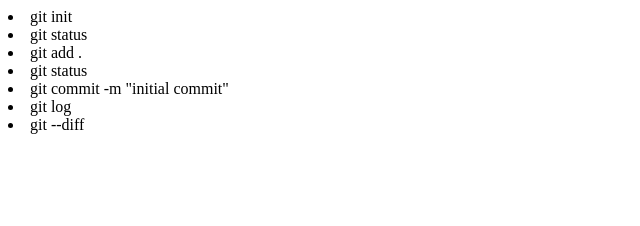
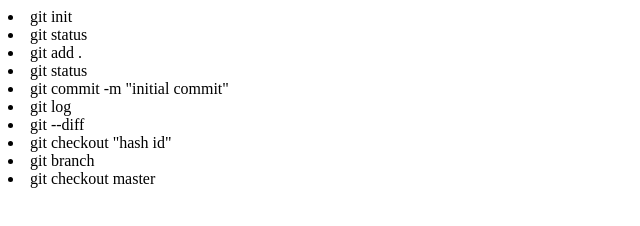
Before and after one commit to pratheekmurthy/git, a plain HTML site: page new.html in a window 1280 px wide. Shown: the whole page, without its empty margins (0-640 px from the left). Drawn offline with Linux system fonts and the light colour scheme.

Commit message:
checkout

```diff
--- a/new.html
+++ b/new.html
@@ -11,5 +11,8 @@
         <li>git commit -m "initial commit"</li>
         <li>git log</li>
         <li>git --diff</li>
+        <li>git checkout "hash id"</li>
+        <li>git branch</li>
+        <li> git checkout master</li>
     </body>
 </htm>
```
